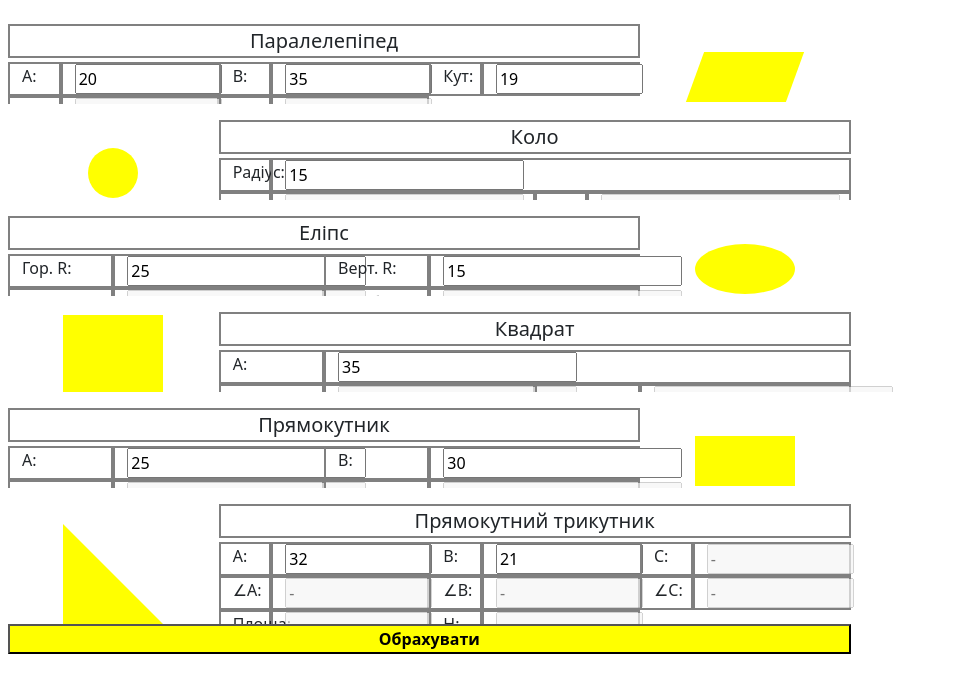
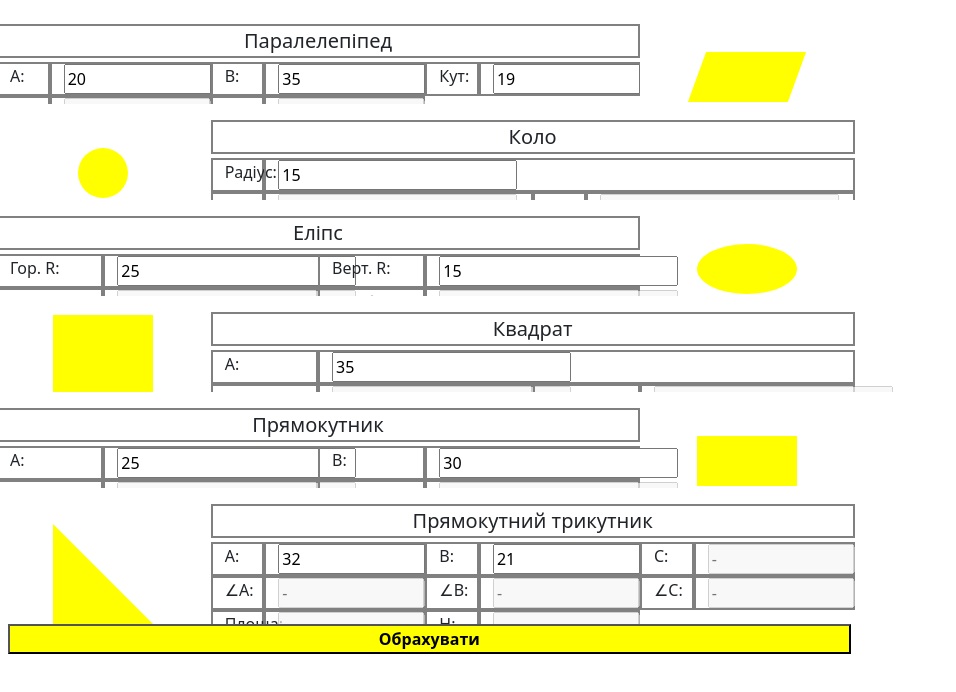
Before and after one commit to ascherko/task2, a plain HTML site: page index.html in a window 1280 px wide. Shown: the whole page, without its empty margins (0-956 px from the left). Drawn offline with nearby package versions, Linux system fonts and the light colour scheme.

Commit message:
Update index.html

```diff
--- a/index.html
+++ b/index.html
@@ -17,7 +17,7 @@
 
 <body>
     <div class="m-0 p-2">
-        <div class="row p-0 m-0 mt-3" style="height: 10vh; overflow: hidden">
+        <div class="row p-0 mt-3" style="height: 10vh; overflow: hidden">
             <div class="col-md-6">
                 <div class="row">
                     <div class="col-md-12 fs-5 text-center mb-1">Паралелепіпед</div>
@@ -39,7 +39,7 @@
                 <div class="paralelepiped" id="paralelepiped"></div>
             </div>
         </div>
-        <div class="row p-0 m-0 mt-3" style="height: 10vh; overflow: hidden">
+        <div class="row p-0 mt-3" style="height: 10vh; overflow: hidden">
         	 <div class="col-md-2 d-flex justify-content-center align-items-center">
                 <div class="circle" id="circle"></div>
             </div>
@@ -55,7 +55,7 @@
                 </div>
             </div>
         </div>
-        <div class="row p-0 m-0 mt-3" style="height: 10vh; overflow: hidden">
+        <div class="row p-0 mt-3" style="height: 10vh; overflow: hidden">
             <div class="col-md-6">
                 <div class="row">
                     <div class="col-md-12 fs-5 text-center mb-1">Еліпс</div>
@@ -73,7 +73,7 @@
                 <div class="ellipse" id="ellipse"></div>
             </div>
         </div>
-        <div class="row p-0 m-0 mt-3" style="height: 10vh; overflow: hidden">
+        <div class="row p-0 mt-3" style="height: 10vh; overflow: hidden">
             <div class="col-md-2 d-flex justify-content-center align-items-center">
                 <div class="square" id="square"></div>
             </div>
@@ -89,7 +89,7 @@
                 </div>
             </div>
         </div>
-        <div class="row p-0 m-0 mt-3" style="height: 10vh; overflow: hidden">
+        <div class="row p-0 mt-3" style="height: 10vh; overflow: hidden">
             <div class="col-md-6">
                 <div class="row">
                     <div class="col-md-12 fs-5 text-center mb-1">Прямокутник</div>
@@ -107,7 +107,7 @@
                 <div class="rectangle" id="rectangle"></div>
             </div>
         </div>
-        <div class="row p-0 m-0 mt-3" style="height: 15vh; overflow: hidden">
+        <div class="row p-0 mt-3" style="height: 15vh; overflow: hidden">
             <div class="col-md-2 d-flex justify-content-center align-items-center">
                 <div class="right_triangle" id="right_triangle"></div>
             </div>
```
